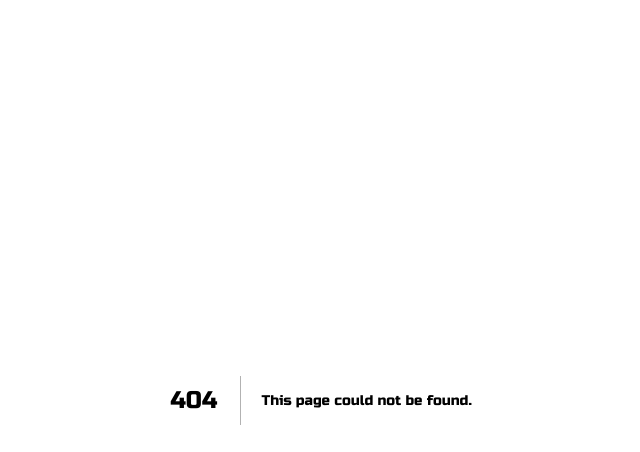
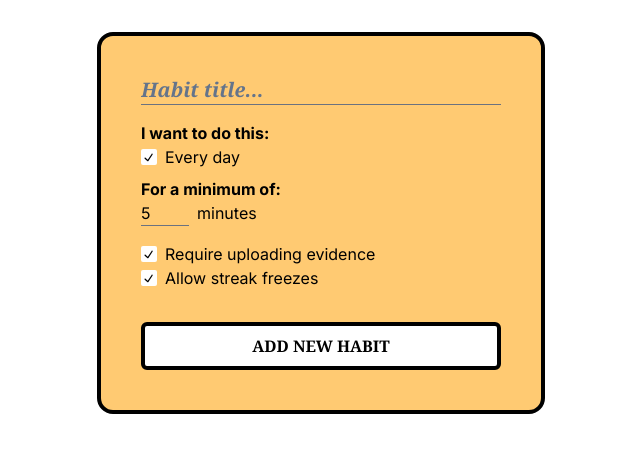
Before and after one commit to sherlockieee/streaks, a Next.js app in the folder frontend/: page /add in a window 1280 px wide. Before the commit this address had no page. Shown: the top 452 px of the page, without its empty margins (319-959 px from the left). Built offline with nearby package versions, Linux system fonts and the light colour scheme.

Commit message:
fix annoying bug, build front end

```diff
--- /dev/null
+++ b/frontend/app/add/page.tsx
@@ -0,0 +1,99 @@
+"use client";
+
+import { useState, useEffect } from "react";
+import * as Checkbox from "@radix-ui/react-checkbox";
+import { CheckIcon } from "@radix-ui/react-icons";
+
+export default function Add() {
+  const [title, setTitle] = useState("");
+  const [minimumTime, setMinimumTime] = useState(5);
+  const [evidenceRequired, setEvidenceRequired] = useState(true);
+  const [streakFreeze, setStreakFreeze] = useState(true);
+
+  function handleSubmit(e) {
+    e.preventDefault();
+    console.log({ title, minimumTime, evidenceRequired, streakFreeze });
+  }
+
+  return (
+    <main className="flex min-h-screen flex-col items-center justify-between p-8">
+      <form
+        onSubmit={handleSubmit}
+        className="w-full max-w-md bg-primary p-10  border-black border-solid border-4 rounded-2xl flex flex-col "
+      >
+        <input
+          type="text"
+          className="w-full text-xl bg-transparent font-serif font-bold border-b border-gray-500 border-solid placeholder:text-slate-500 placeholder:italic focus:outline-none mb-4"
+          placeholder="Habit title..."
+          value={title}
+          onChange={(e) => setTitle(e.target.value)}
+          required
+        ></input>
+        <div className="mb-2">
+          <p className="font-bold">I want to do this:</p>
+          <div className="flex items-center ">
+            <Checkbox.Root
+              className="appearance-none bg-white rounded-sm flex items-center content-center mr-2 w-4 h-4"
+              defaultChecked
+              required
+              id="every-day"
+            >
+              <Checkbox.Indicator className="text-black">
+                <CheckIcon />
+              </Checkbox.Indicator>
+            </Checkbox.Root>
+            <label htmlFor="every-day">Every day</label>
+          </div>
+        </div>
+        <div className="mb-4">
+          <p className="font-bold">For a minimum of:</p>
+          <input
+            type="number"
+            min={1}
+            required
+            onChange={(e) => {
+              setMinimumTime(parseInt(e.target.value));
+            }}
+            value={minimumTime}
+            className="mr-2 w-12 bg-transparent border-b border-gray-500 border-solid placeholder:text-slate-500 placeholder:italic focus:outline-none"
+          ></input>
+          <label htmlFor="minutes">minutes</label>
+        </div>
+        <div className="flex items-center ">
+          <Checkbox.Root
+            className="appearance-none bg-white rounded-sm flex items-center content-center mr-2 w-4 h-4"
+            defaultChecked
+            value={evidenceRequired}
+            id="evidence"
+            onClick={() => setEvidenceRequired(!evidenceRequired)}
+          >
+            <Checkbox.Indicator className="text-black">
+              <CheckIcon />
+            </Checkbox.Indicator>
+          </Checkbox.Root>
+          <label htmlFor="evidence">Require uploading evidence</label>
+        </div>
+        <div className="flex items-center mb-8 ">
+          <Checkbox.Root
+            className="appearance-none bg-white rounded-sm flex items-center content-center mr-2 w-4 h-4"
+            defaultChecked
+            id="streak-freeze"
+            value={streakFreeze}
+            onClick={() => setStreakFreeze(!streakFreeze)}
+          >
+            <Checkbox.Indicator className="text-black">
+              <CheckIcon />
+            </Checkbox.Indicator>
+          </Checkbox.Root>
+          <label htmlFor="streak-freeze">Allow streak freezes</label>
+        </div>
+        <button
+          type="submit"
+          className="border-4 border-black border-solid rounded-md font-serif uppercase font-bold bg-white px-4 py-2 hover:bg-gray-100"
+        >
+          Add new habit
+        </button>
+      </form>
+    </main>
+  );
+}
--- /dev/null
+++ b/frontend/components/checkbox.tsx
@@ -0,0 +1,21 @@
+"use client";
+import * as RadixCheckbox from "@radix-ui/react-checkbox";
+import { CheckIcon } from "@radix-ui/react-icons";
+
+export default function Checkbox() {
+  return (
+    <div className="flex items-center ">
+      <RadixCheckbox.Root
+        className="appearance-none bg-white rounded-sm flex items-center content-center mr-2 w-4 h-4"
+        defaultChecked
+        required
+        id="every-day"
+      >
+        <RadixCheckbox.Indicator className="text-black">
+          <CheckIcon />
+        </RadixCheckbox.Indicator>
+      </RadixCheckbox.Root>
+      <label htmlFor="every-day">Every day</label>
+    </div>
+  );
+}
--- a/frontend/package.json
+++ b/frontend/package.json
@@ -17,7 +17,7 @@
     "@vercel/postgres": "^0.4.0",
     "autoprefixer": "10.4.14",
     "eslint-config-next": "13.4.9",
-    "next": "13.4.9",
+    "next": "^13.4.10",
     "postcss": "8.4.25",
     "react": "18.2.0",
     "react-dom": "18.2.0",
```
Also changed, not shown: 1 other file (tests, documents, lock files or other folders).
